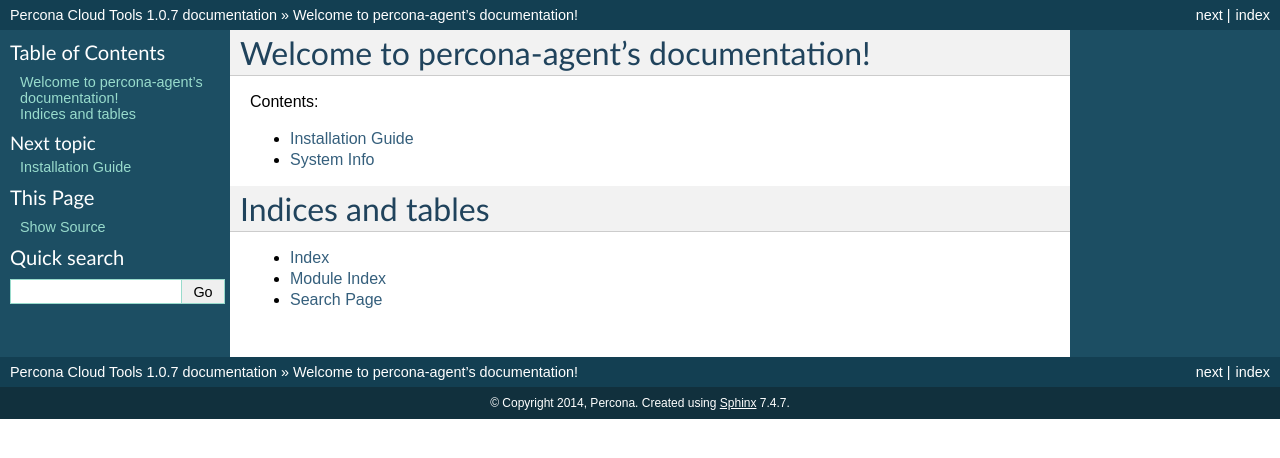
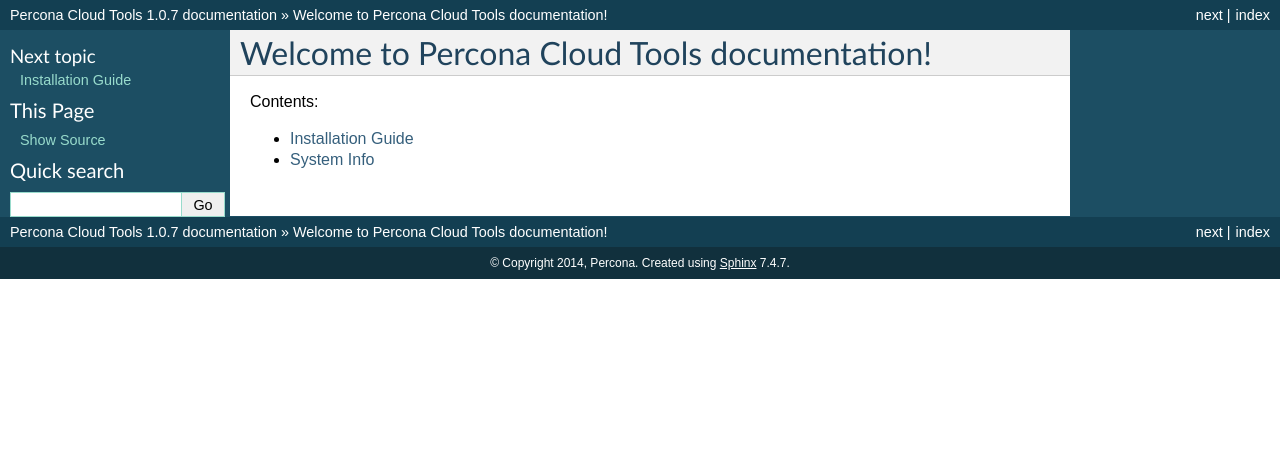
Before and after one commit to percona/cloud-tools, a Sphinx documentation site: the page built from doc/index.rst, in a window 1280 px wide. Shown: the top 458 px of the page. Built offline with Sphinx 7.4.7, drawn with Linux system fonts in a browser that asks for light colours.

Commit message:
Cleanups
1. Dropped non working links
2. Better doc name

```diff
--- a/doc/index.rst
+++ b/doc/index.rst
@@ -1,10 +1,10 @@
-.. percona-agent documentation master file, created by
+.. cloud-tools documentation master file, created by
    sphinx-quickstart on Tue Sep  2 11:45:14 2014.
    You can adapt this file completely to your liking, but it should at least
    contain the root `toctree` directive.
 
-Welcome to percona-agent's documentation!
-=========================================
+Welcome to Percona Cloud Tools documentation!
+=============================================
 
 Contents:
 
@@ -13,11 +13,3 @@
 
    Install
    SystemInfo
-
-
-Indices and tables
-==================
-
-* :ref:`genindex`
-* :ref:`modindex`
-* :ref:`search`
```
